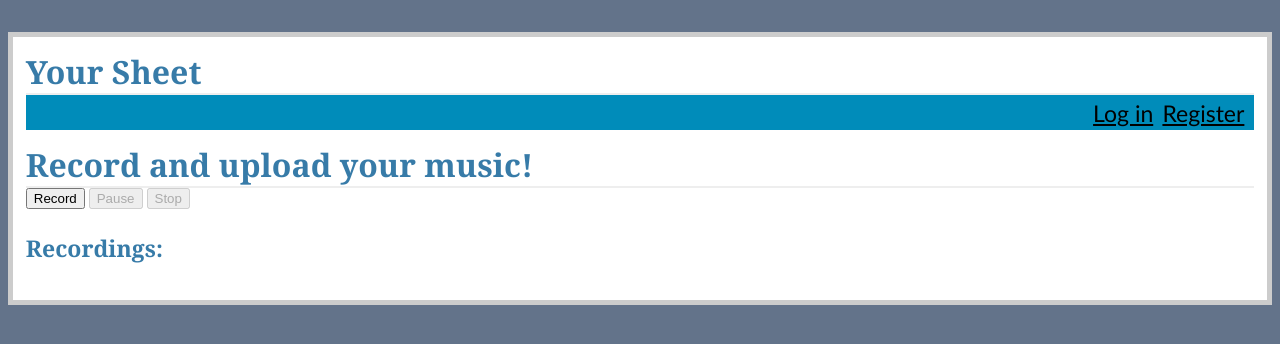
After one commit to OfekDotan/YourSheet, a Flask app: page /record in a window 1280 px wide. The commit adds this page. Shown: the top 344 px of the page. Run offline with Flask 2, Linux system fonts and the light colour scheme; some libraries are stand-ins or nearby versions.

Commit message:
final version... for now!

```diff
--- a/YourSheet/app.py
+++ b/YourSheet/app.py
@@ -234,7 +234,8 @@ def fix(midi, filesound):
   return(midi)
 
 #this method convert midi file to pdf
-def MidiToSheet():
+def MidiToSheet(filename):
+    filename = filename.replace('.wav','')
     myMIDI = r"midiResults\result.mid"
     fullPath = os.path.abspath(myMIDI)
     fullPath = (os.path.dirname(fullPath))
@@ -247,7 +248,7 @@ def MidiToSheet():
     else:
         sheet = mingus.extra.lilypond.from_Composition(composition[0])
         print (sheet)
-        param = mingus.extra.lilypond.to_pdf(sheet,str(Path.home() / "Downloads")+r"\result.pdf")
+        param = mingus.extra.lilypond.to_pdf(sheet,os.path.join(str(Path.home() / "Downloads"),filename))
         print (param)
 
 
@@ -267,8 +268,8 @@ def to_midi():
         midi.writeFile(f)
     print("Done. Exiting!")
     print(filename)
-    MidiToSheet()
-    return render_template("show.html", msg = "File uplaoded successfully.")
+    MidiToSheet(filename)
+    return render_template("show.html", msg = "success!")
 
 @app.route("/upload-wav", methods = ["GET", "POST"])
 def upload_wav():
@@ -284,10 +285,24 @@ def upload_wav():
     return render_template("uploadWav.html", msg = "File uploaded successfully.")
   return render_template("uploadWav.html", msg = "")
 
+
 @app.route("/uploads")
 def uploads():
   files = os.listdir('wavUploads')
   return render_template('uploads.html', files=files)
+
+@app.route('/record', methods=['POST', 'GET'])
+def record():
+    if request.method == "POST":
+        f = request.files['audio_data']
+        with open(r'wavUploads/yourRecording.wav', 'wb') as audio:
+            f.save(audio)
+        print('file uploaded successfully')
+
+        return render_template('record.html', request="POST")
+    else:
+        return render_template("record.html")
+
 
 @app.route('/getFile/<path:filename>')
 def getFile(filename):
@@ -301,7 +316,7 @@ def getFile(filename):
 
 @app.route('/show_midi/')
 def show_midi():
-  pm = PrettyMIDI("result.mid")
+  pm = PrettyMIDI(r"C:\Users\Ofek\Desktop\FinalProject\YourSheet\YourSheet\midiResults\result.mid")
   plotter = Plotter()
   plotter.show(pm, "example-01.html")
 
--- /dev/null
+++ b/YourSheet/static/js/app.js
@@ -0,0 +1,167 @@
+//webkitURL is deprecated but nevertheless
+URL = window.URL || window.webkitURL;
+
+var gumStream;                      //stream from getUserMedia()
+var rec;                            //Recorder.js object
+var input;                          //MediaStreamAudioSourceNode we'll be recording
+
+// shim for AudioContext when it's not avb.
+var AudioContext = window.AudioContext || window.webkitAudioContext;
+var audioContext //audio context to help us record
+
+var recordButton = document.getElementById("recordButton");
+var stopButton = document.getElementById("stopButton");
+var pauseButton = document.getElementById("pauseButton");
+
+//add events to those 2 buttons
+recordButton.addEventListener("click", startRecording);
+stopButton.addEventListener("click", stopRecording);
+pauseButton.addEventListener("click", pauseRecording);
+
+function startRecording() {
+    console.log("recordButton clicked");
+
+    /*
+        Simple constraints object, for more advanced audio features see
+        https://addpipe.com/blog/audio-constraints-getusermedia/
+    */
+
+    var constraints = { audio: true, video:false }
+
+    /*
+        Disable the record button until we get a success or fail from getUserMedia()
+    */
+
+    recordButton.disabled = true;
+    stopButton.disabled = false;
+    pauseButton.disabled = false
+
+    /*
+        We're using the standard promise based getUserMedia()
+        https://developer.mozilla.org/en-US/docs/Web/API/MediaDevices/getUserMedia
+    */
+
+    navigator.mediaDevices.getUserMedia(constraints).then(function(stream) {
+        console.log("getUserMedia() success, stream created, initializing Recorder.js ...");
+
+        /*
+            create an audio context after getUserMedia is called
+            sampleRate might change after getUserMedia is called, like it does on macOS when recording through AirPods
+            the sampleRate defaults to the one set in your OS for your playback device
+
+        */
+        audioContext = new AudioContext();
+
+        //update the format
+
+        /*  assign to gumStream for later use  */
+        gumStream = stream;
+
+        /* use the stream */
+        input = audioContext.createMediaStreamSource(stream);
+
+        /*
+            Create the Recorder object and configure to record mono sound (1 channel)
+            Recording 2 channels  will double the file size
+        */
+        rec = new Recorder(input,{numChannels:1})
+
+        //start the recording process
+        rec.record()
+
+        console.log("Recording started");
+
+    }).catch(function(err) {
+        //enable the record button if getUserMedia() fails
+        recordButton.disabled = false;
+        stopButton.disabled = true;
+        pauseButton.disabled = true
+    });
+}
+
+function pauseRecording(){
+    console.log("pauseButton clicked rec.recording=",rec.recording );
+    if (rec.recording){
+        //pause
+        rec.stop();
+        pauseButton.innerHTML="Resume";
+    }else{
+        //resume
+        rec.record()
+        pauseButton.innerHTML="Pause";
+
+    }
+}
+
+function stopRecording() {
+    console.log("stopButton clicked");
+
+    //disable the stop button, enable the record too allow for new recordings
+    stopButton.disabled = true;
+    recordButton.disabled = false;
+    pauseButton.disabled = true;
+
+    //reset button just in case the recording is stopped while paused
+    pauseButton.innerHTML="Pause";
+
+    //tell the recorder to stop the recording
+    rec.stop();
+
+    //stop microphone access
+    gumStream.getAudioTracks()[0].stop();
+
+    //create the wav blob and pass it on to createDownloadLink
+    rec.exportWAV(createDownloadLink);
+}
+
+function createDownloadLink(blob) {
+
+    var url = URL.createObjectURL(blob);
+    var au = document.createElement('audio');
+    var li = document.createElement('li');
+    var link = document.createElement('a');
+
+    //name of .wav file to use during upload and download (without extendion)
+    var filename = new Date().toISOString();
+
+    //add controls to the <audio> element
+    au.controls = true;
+    au.src = url;
+
+    //save to disk link
+    link.href = url;
+    link.download = filename+".wav"; //download forces the browser to donwload the file using the  filename
+    link.innerHTML = "Save to disk";
+
+    //add the new audio element to li
+    li.appendChild(au);
+
+    //add the filename to the li
+    li.appendChild(document.createTextNode(filename+".wav "))
+
+    //add the save to disk link to li
+    li.appendChild(link);
+
+    //upload link
+    var upload = document.createElement('a');
+    upload.href="#";
+    upload.innerHTML = "Upload";
+    upload.addEventListener("click", function(event){
+          var xhr=new XMLHttpRequest();
+          xhr.onload=function(e) {
+              if(this.readyState === 4) {
+                  console.log("Server returned: ",e.target.responseText);
+              }
+          };
+          var fd=new FormData();
+          fd.append("audio_data",blob, filename);
+          xhr.open("POST","/record",true);
+          xhr.send(fd);
+          alert("file uploaded succesfuly")
+    })
+    li.appendChild(document.createTextNode (" "))//add a space in between
+    li.appendChild(upload)//add the upload link to li
+
+    //add the li element to the ol
+    recordingsList.appendChild(li);
+}
--- a/YourSheet/static/style.css
+++ b/YourSheet/static/style.css
@@ -1,5 +1,5 @@
 body {
-  color: #fff;
+  color: black;
   background: #63738a;
   font-family: 'Roboto', sans-serif;
   }
@@ -91,8 +91,15 @@ h1, h2          { font-family: 'Georgia', serif; margin: 0; }
 h1              { border-bottom: 2px solid #eee; }
 h2              { font-size: 1.2em; }
 a {
- color: #ffffff;
+ color: black;
  margin-right: 6px;
+ font-size: 23px;
+ font-family:'Gill Sans', 'Gill Sans MT', Calibri, 'Trebuchet MS', sans-serif;
+}
+p {
+  color: #377ba8;
+  font-size: 23px;
+  font-family: Cambria, Cochin, Georgia, Times, 'Times New Roman', serif;
 }
 .page           { margin: 2em auto; border: 5px solid #ccc;
                   padding: 0.8em; background: white; }
--- a/YourSheet/templates/layout.html
+++ b/YourSheet/templates/layout.html
@@ -5,13 +5,14 @@
   <h1>Your Sheet</h1>
   <div class=metanav>
   {% if not session.logged_in %}
-    <a href="{{ url_for('login') }}">log in</a>
-    <a href="{{ url_for('register') }}">register</a>
+    <a href="{{ url_for('login') }}">Log in</a>
+    <a href="{{ url_for('register') }}">Register</a>
   {% else %}
-    <a href="{{ url_for('logout') }}">log out</a>
-    <a href="{{ url_for('index') }}">home</a>
-    <a href="{{ url_for('uploads') }}">uploads</a>
+    <a href="{{ url_for('logout') }}">Log out</a>
+    <a href="{{ url_for('index') }}">Home</a>
+    <a href="{{ url_for('uploads') }}">Uploads</a>
     <a href="{{ url_for('upload_wav') }}">Upload a wav file</a>
+    <a href="{{ url_for('record') }}">Record</a>
   {% endif %}
   </div>
   {% for message in get_flashed_messages() %}
--- /dev/null
+++ b/YourSheet/templates/record.html
@@ -0,0 +1,21 @@
+{% extends "layout.html" %}
+<html>
+  <head>
+    <meta charset="UTF-8">
+    <meta name="viewport" content="width=device-width, initial-scale=1.0">
+  </head>
+  {% block body %}
+    <h1>Record and upload your music!</h1>
+
+    <div id="controls">
+     <button id="recordButton">Record</button>
+     <button id="pauseButton" disabled>Pause</button>
+     <button id="stopButton" disabled>Stop</button>
+    </div>
+    <p><strong>Recordings:</strong></p>
+    <ol id="recordingsList"></ol>
+    <!-- inserting these scripts at the end to be able to use all the elements in the DOM -->
+    <script src="https://cdn.rawgit.com/mattdiamond/Recorderjs/08e7abd9/dist/recorder.js"></script>
+    <script src="{{ url_for('static', filename='js/app.js') }}"></script>
+    {% endblock %}
+</html>
--- a/YourSheet/templates/register.html
+++ b/YourSheet/templates/register.html
@@ -8,7 +8,7 @@
       <dd><input type=text name=username required>
       <dt>Password:
       <dd><input type=password name=password required>
-      <dd><input type=submit value=Login>
+      <dd><input type=submit value=Register>
     </dl>
   </form>
 {% endblock %}
--- a/YourSheet/templates/uploads.html
+++ b/YourSheet/templates/uploads.html
@@ -11,6 +11,8 @@
     {% endfor %}
     <p>Click on play icon to play</p>
     <a href="{{ url_for('index') }}">Home</a>
+    <p>download your audio file as a music sheet!
+        <br>note: music sheet will be in downloads folder!</p>
     <form method="post" action="/to-midi" enctype="multipart/form-data">
         <select name="filename" id="filename">
             <option label="Choose the file you want to convert to music sheet:"></option>
--- a/test.py
+++ b/test.py
@@ -31,13 +31,13 @@ def MidiToSheet():
     pdfFullPath = os.path.join(pdfFullPath, "YourSheet",pdfFolder)
     print(pdfFullPath)
     try:
-        composition = mingus.midi.midi_file_in.MIDI_to_Composition(fullPath)
+        composition = mingus.midi.midi_file_in.MIDI_to_Composition(r"C:\Users\Ofek\Desktop\FinalProject\YourSheet\YourSheet\midiResults\result.mid")
     except:
         print("Oops!error occurred.")
     else:
         sheet = mingus.extra.lilypond.from_Composition(composition[0])
         print (sheet)
-        param = mingus.extra.lilypond.to_pdf(sheet,pdfFullPath+r"\file.pdf")
+        param = mingus.extra.lilypond.to_pdf(sheet, r"C:\Users\Ofek\Desktop\FinalProject\YourSheet\YourSheet\sheetsPdf")
         print (param)
 
 
```
Also changed, not shown: YourSheet/example-01.html (added, +52 -0 lines), YourSheet/templates/index.html (+8 -10 lines), YourSheet/templates/show.html (+5 -7 lines), YourSheet/app.db, 5 other files.
